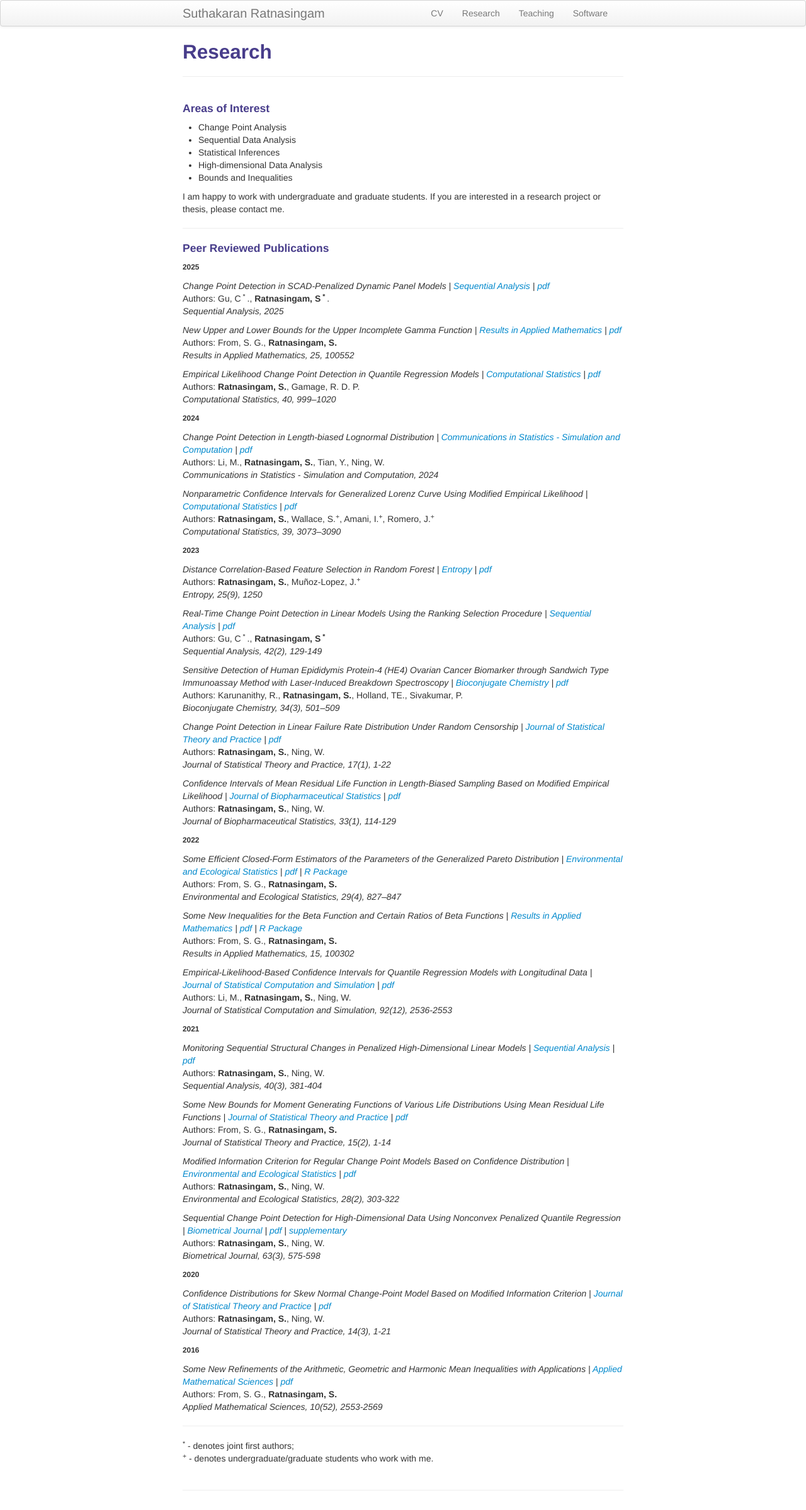
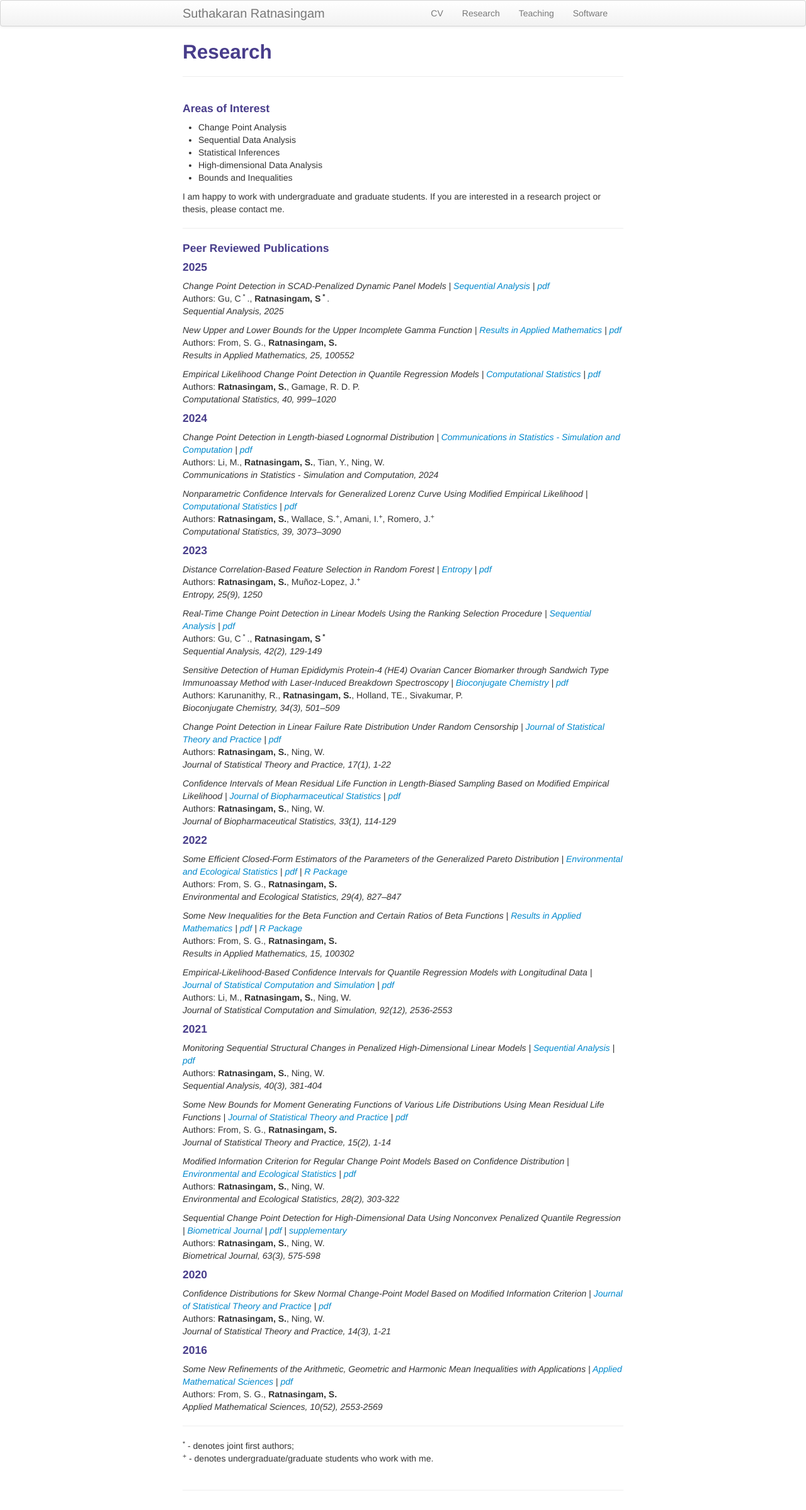
Before and after one commit to suthakaranr/suthakaranr.github.io, a Jekyll site: the page built from pages/Research.md, in a window 1280 px wide. Shown: the whole page at 63% size. Built offline with Jekyll 4.4.1, drawn with Linux system fonts in a browser that asks for light colours.

```diff
--- a/pages/Research.md
+++ b/pages/Research.md
@@ -18,7 +18,7 @@ I am happy to work with undergraduate and graduate students. If you are interest
 
 #### Peer Reviewed Publications
 
-###### 2025
+#### 2025
 
 *Change Point Detection in SCAD-Penalized Dynamic Panel Models | [Sequential Analysis](https://doi.org/10.1080/07474946.2025.2510372) | [pdf](../assets/2025CGSR.pdf)*
 Authors: Gu, C<sup> * </sup>., <b>Ratnasingam, S<sup> * </sup></b>.
@@ -32,7 +32,7 @@ Authors: From, S. G., <b>Ratnasingam, S.</b>
 Authors: <b>Ratnasingam, S.</b>, Gamage, R. D. P.
 *Computational Statistics, 40, 999–1020*
 
-###### 2024
+#### 2024
 
 *Change Point Detection in Length-biased Lognormal Distribution | [Communications in Statistics - Simulation and Computation](https://doi.org/10.1080/03610918.2024.2386561) | [pdf](../assets/2024SRWN.pdf)*
 Authors: Li, M., <b>Ratnasingam, S.</b>, Tian, Y., Ning, W.
@@ -42,7 +42,7 @@ Authors: Li, M., <b>Ratnasingam, S.</b>, Tian, Y., Ning, W.
 Authors: <b>Ratnasingam, S.</b>, Wallace, S.<sup>+</sup>, Amani, I.<sup>+</sup>, Romero, J.<sup>+</sup>
 *Computational Statistics, 39, 3073–3090*
 
-###### 2023
+#### 2023
 
 *Distance Correlation-Based Feature Selection in Random Forest | [Entropy](https://www.ncbi.nlm.nih.gov/pmc/articles/PMC10528294/) | [pdf](../assets/2023SJEN.pdf)*
 Authors: <b>Ratnasingam, S.</b>, Muñoz-Lopez, J.<sup>+</sup>
@@ -64,7 +64,7 @@ Authors: <b>Ratnasingam, S.</b>, Ning, W.
 Authors: <b>Ratnasingam, S.</b>, Ning, W.
 *Journal of Biopharmaceutical Statistics, 33(1), 114-129*
 
-###### 2022
+#### 2022
 
 *Some Efficient Closed-Form Estimators of the Parameters of the Generalized Pareto Distribution | [Environmental and Ecological Statistics](https://doi.org/10.1007/s10651-022-00548-1) | [pdf](../assets/2022FSEES.pdf) | [R Package](https://github.com/suthakaranr/EfficientClosedGPD)*
 Authors: From, S. G., <b>Ratnasingam, S.</b>
@@ -78,7 +78,7 @@ Authors: From, S. G., <b>Ratnasingam, S.</b>
 Authors: Li, M., <b>Ratnasingam, S.</b>, Ning, W.
 *Journal of Statistical Computation and Simulation, 92(12), 2536-2553*
 
-###### 2021
+#### 2021
 
 *Monitoring Sequential Structural Changes in Penalized High-Dimensional Linear Models | [Sequential Analysis](https://doi.org/10.1080/07474946.2021.1940500) | [pdf](../assets/2021SWSA.pdf)*
 Authors: <b>Ratnasingam, S.</b>, Ning, W.
@@ -96,13 +96,13 @@ Authors: <b>Ratnasingam, S.</b>, Ning, W.
 Authors: <b>Ratnasingam, S.</b>, Ning, W.
 *Biometrical Journal, 63(3), 575-598*
 
-###### 2020
+#### 2020
 
 *Confidence Distributions for Skew Normal Change-Point Model Based on Modified Information Criterion | [Journal of Statistical Theory and Practice](https://doi.org/10.1007/s42519-020-00108-5) | [pdf](../assets/2020SWJSPT.pdf)*
 Authors: <b>Ratnasingam, S.</b>, Ning, W.
 *Journal of Statistical Theory and Practice, 14(3), 1-21*
 
-###### 2016
+#### 2016
 
 *Some New Refinements of the Arithmetic, Geometric and Harmonic Mean Inequalities with Applications | [Applied Mathematical Sciences](http://dx.doi.org/10.12988/ams.2016.66191) | [pdf](../assets/2016FSAMS.pdf)*
 Authors: From, S. G., <b>Ratnasingam, S.</b>
```
